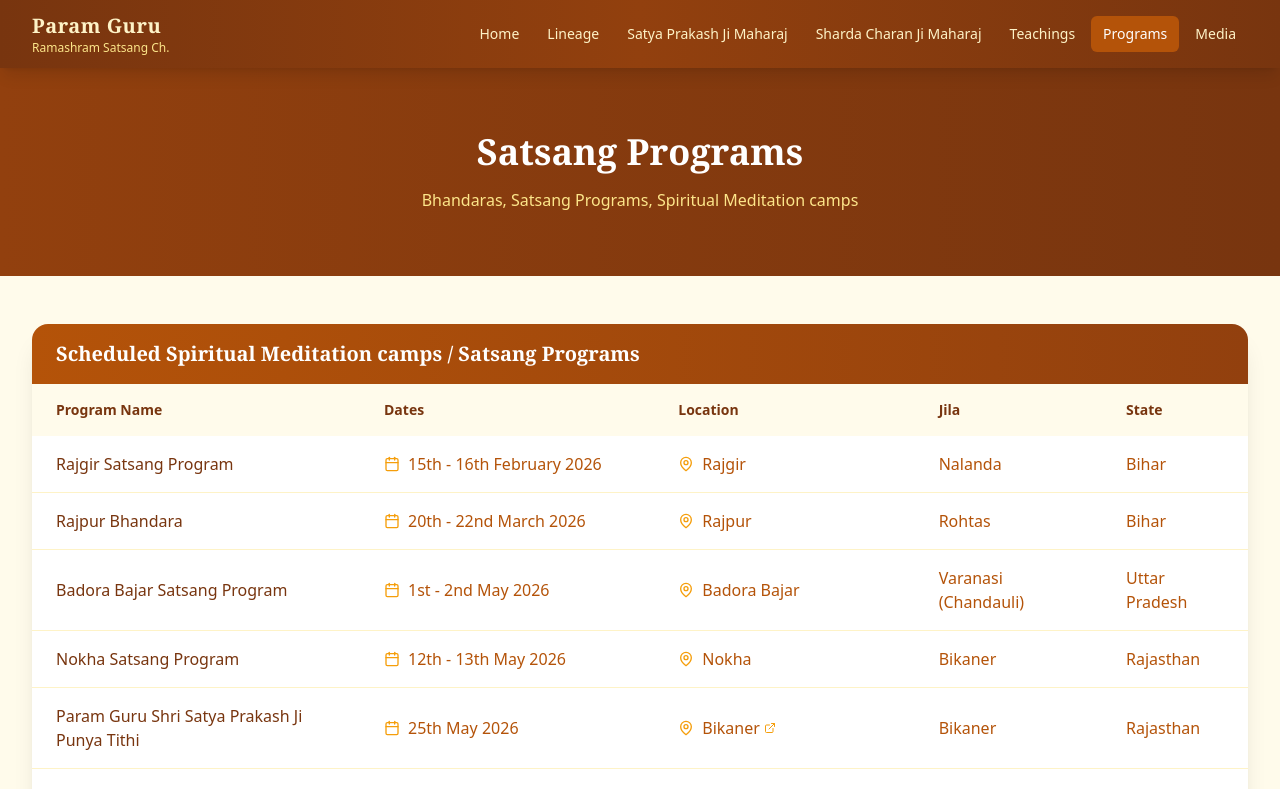
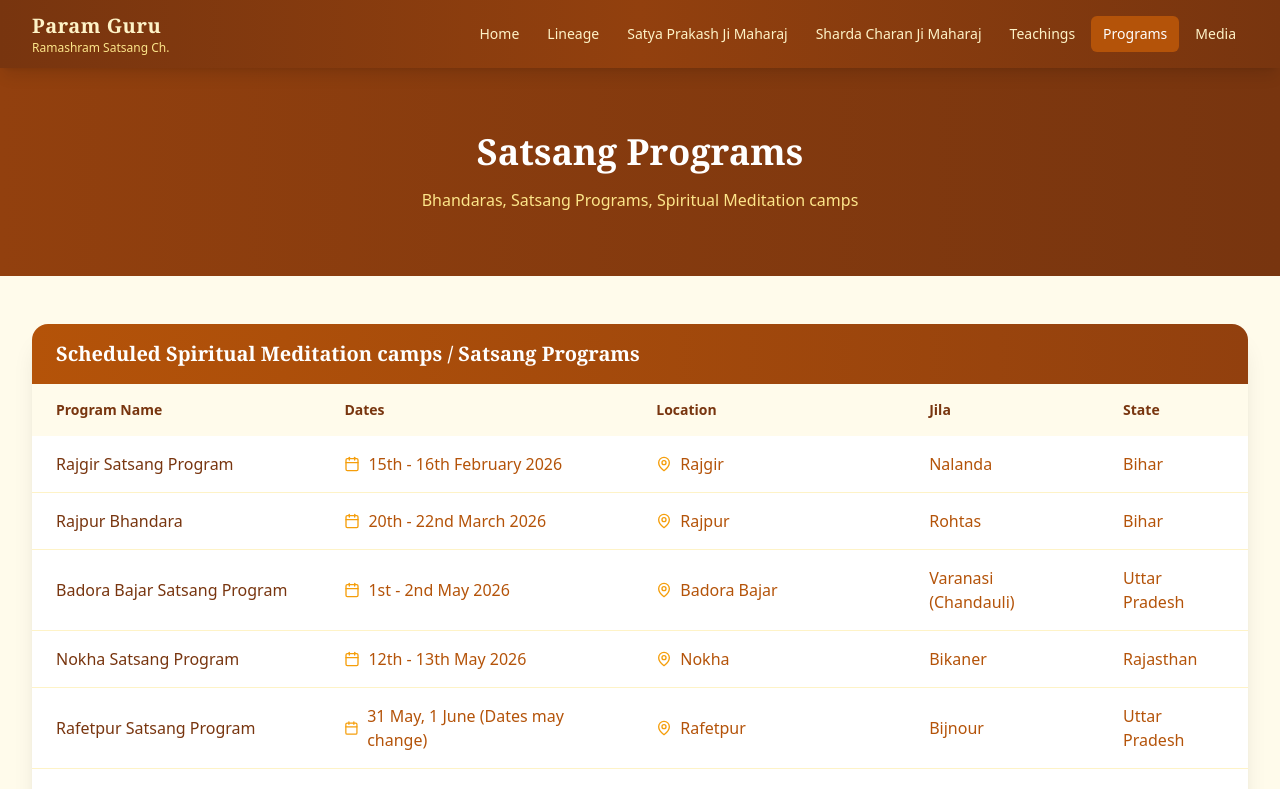
Before and after one commit to pravenpurohit/20260123_23Jan26_ParamGuru, a React (Vite) app: page /programs in a window 1280 px wide. Shown: the top 789 px of the page. Built offline with nearby package versions, Linux system fonts and the light colour scheme.

Commit message:
Updated pravachans.ts

```diff
--- a/src/data/pravachans.ts
+++ b/src/data/pravachans.ts
@@ -140,10 +140,8 @@ export const upcomingEvents: UpcomingEvent[] = [
   { name: "Rajpur Bhandara", dates: "20th - 22nd March 2026", location: "Rajpur", jila: "Rohtas", state: "Bihar" },
   { name: "Badora Bajar Satsang Program", dates: "1st - 2nd May 2026", location: "Badora Bajar", jila: "Varanasi (Chandauli)", state: "Uttar Pradesh" },
   { name: "Nokha Satsang Program", dates: "12th - 13th May 2026", location: "Nokha", jila: "Bikaner", state: "Rajasthan" },
-  { name: "Param Guru Shri Satya Prakash Ji Punya Tithi", dates: "25th May 2026", location: "Bikaner", jila: "Bikaner", state: "Rajasthan", mapsUrl: "https://maps.app.goo.gl/6r6isb4yQuKDRgt17" },
   { name: "Rafetpur Satsang Program", dates: "31 May, 1 June (Dates may change)", location: "Rafetpur", jila: "Bijnour", state: "Uttar Pradesh" },
   { name: "Guru Poornima", dates: "29th July 2026", location: "Agra", jila: "Agra", state: "Uttar Pradesh", mapsUrl: "https://maps.app.goo.gl/GgAQzr53xieSpYV18" },
-  { name: "Guru Poornima", dates: "29th July 2026", location: "Bikaner", jila: "Bikaner", state: "Rajasthan", mapsUrl: "https://maps.app.goo.gl/6r6isb4yQuKDRgt17" },
   { name: "Guru Poornima", dates: "29th July 2026", location: "Jakkini", jila: "Varanasi", state: "Uttar Pradesh" },
   { name: "Agra Bhandara", dates: "16th - 18th October 2026", location: "Agra", jila: "Agra", state: "Uttar Pradesh", mapsUrl: "https://maps.app.goo.gl/GgAQzr53xieSpYV18" },
   { name: "Ramnagar Tanda Satsang Program", dates: "24th - 25th December 2026", location: "Ramnagar Tanda", jila: "Bijnour", state: "Uttar Pradesh" },
```
